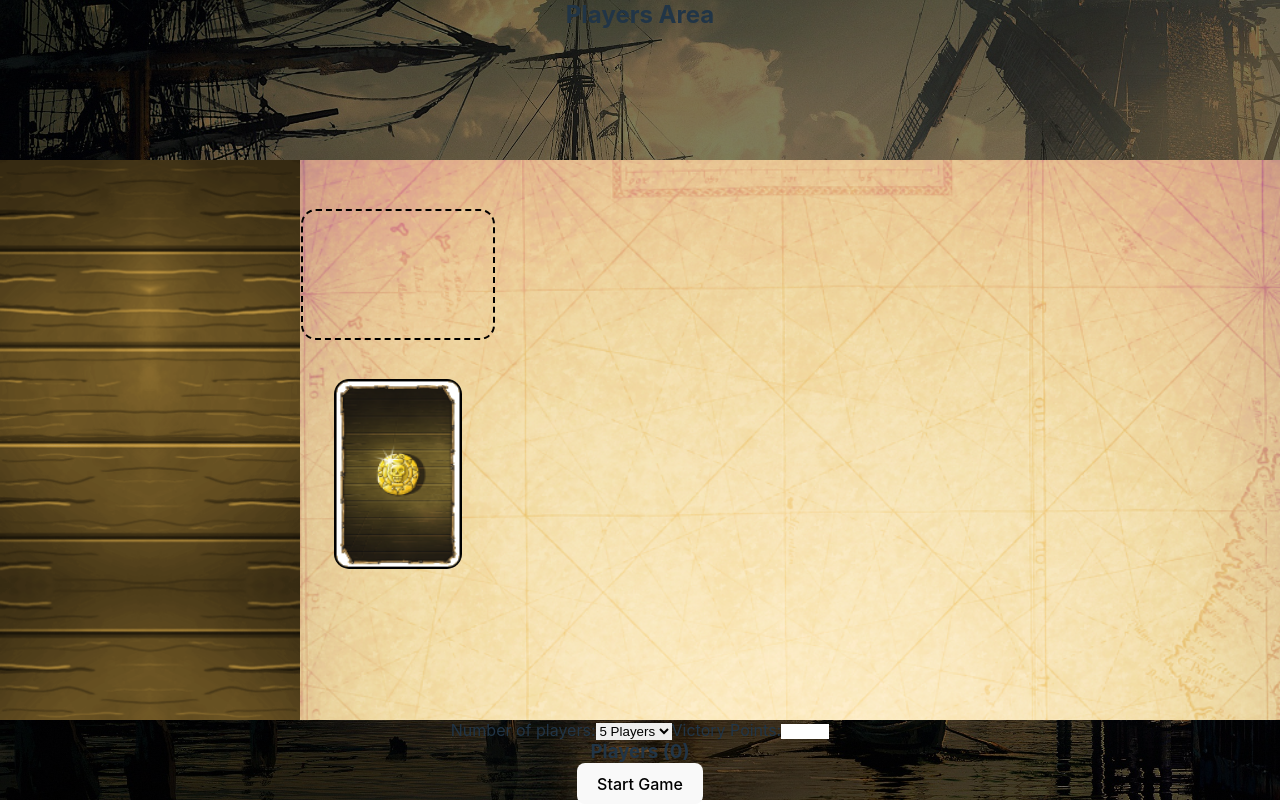
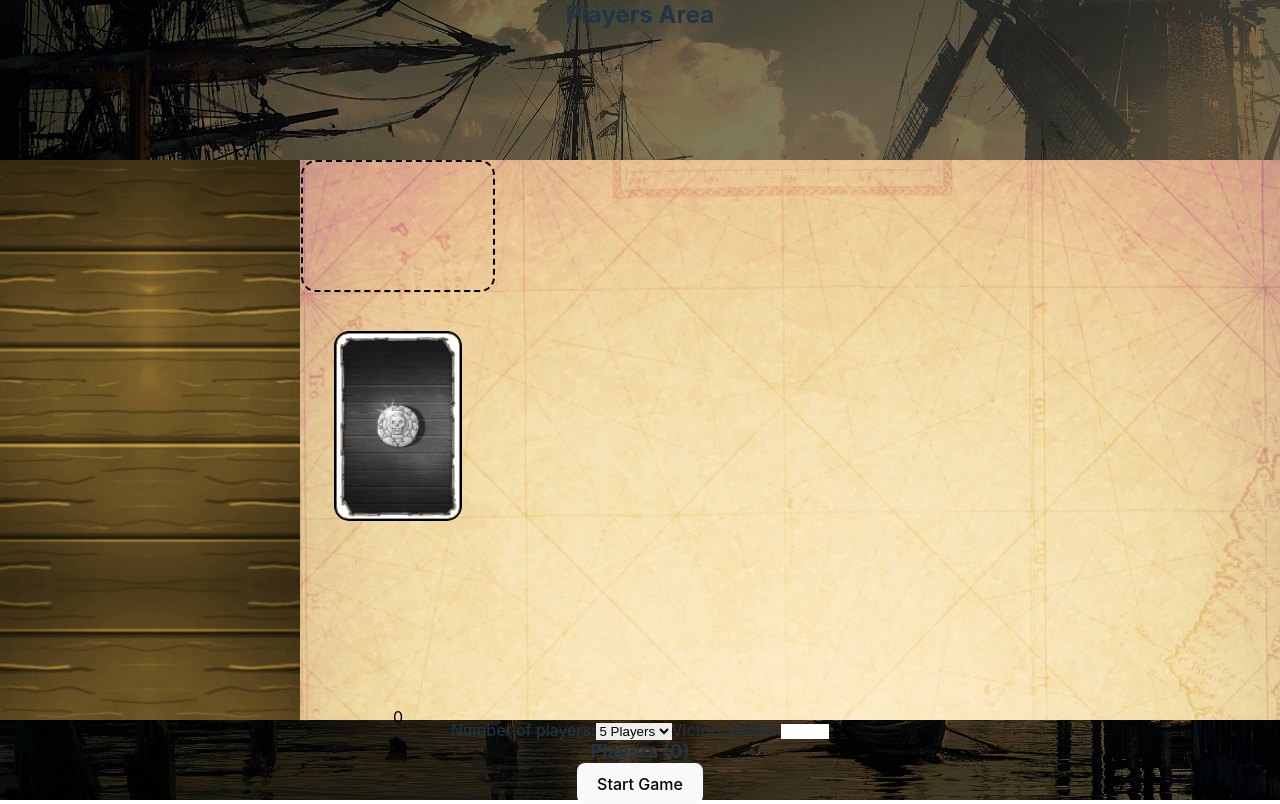
Before and after one commit to DMNklv/PortRoyalReact, a React (Vite) app in the folder client/: page /game in a window 1280 px wide. Built offline with nearby package versions, Linux system fonts and the light colour scheme.

Commit message:
Some deck tooltip logic and styling

```diff
--- a/client/src/components/Deck.jsx
+++ b/client/src/components/Deck.jsx
@@ -1,5 +1,5 @@
 import cardBack from '../assets/general/cardback.png'
-import React, { useEffect } from 'react';
+import React, { useState, useEffect, useRef } from 'react';
 import { useDispatch, useSelector } from 'react-redux';
 import { drawCardToHarbor, setGamePhase } from '../store/slices/gameSlice';
 import { GAME_PHASES } from '../store/slices/gameSlice';
@@ -22,6 +22,23 @@ export function Deck() {
     //     console.log('Deck state updated:', gameState.deck);
     // }, [gameState.deck]);
 
+    const [isNoDraw, setIsNoDraw] = useState(gameState.phase !== GAME_PHASES.DISCOVERY);
+
+    // Tooltip state
+    const [deckToolTipContent, setDeckToolTipContent] = useState('');
+    const [showTooltip, setShowTooltip] = useState(false);
+    const hoverTimer = useRef(null);
+
+    useEffect(() => {
+        console.log('Game phase changed:', gameState.phase);
+        setIsNoDraw(gameState.phase !== GAME_PHASES.DISCOVERY);
+        if (gameState.phase === GAME_PHASES.DISCOVERY) {
+            setDeckToolTipContent('Click to draw a card to the harbor.');
+        } else {
+            setDeckToolTipContent('Cannot draw a card outside of the DISCOVERY phase.');
+        }
+    }, [gameState.phase]);
+
     const handleDrawToHarbor = () => {
         if (gameState.deck.length === 0) {
             console.warn('Deck is empty, cannot draw a card.');
@@ -35,19 +52,38 @@ export function Deck() {
 
 
         }
-    }
+    };
+
+    const handleDeckMouseEnter = () => {
+        if (isNoDraw) {
+            hoverTimer.current = setTimeout(() => setShowTooltip(true), 500);
+        }
+    };
+
+    const handleDeckMouseLeave = () => {
+        clearTimeout(hoverTimer.current);
+        setShowTooltip(false);
+    };
 
     return (
         <>
             <div id="deckWrapper">
-                {gameState.discardPile.length == 0 ? (
+                {gameState.discardPile.length === 0 ? (
                     <div className='discardPile discardPileOutline'>
                     </div>
                 ) : (
                     <img src={cardBack} alt="" className="discardPile cardSideways card" />
                 )}
                 <div className="deckCards">
-                    <img src={cardBack} alt="" className="deck card" onClick={() => {handleDrawToHarbor()}} />
+                    <div>
+                        <img src={cardBack} alt="" className={`deck card${isNoDraw ? ' noDraw' : ''}`} onClick={handleDrawToHarbor} onMouseEnter={handleDeckMouseEnter} onMouseLeave={handleDeckMouseLeave} />
+                        <div className={`deckTooltip${showTooltip && isNoDraw ? ' show' : ''}`}>
+                            <p>{deckToolTipContent}</p>
+                        </div>
+                    </div>
+                    <div className="deckCount">
+                        <p>{gameState.deck.length}</p>
+                    </div>
                 </div>
             </div>
         </>
--- a/client/src/components/Expeditions.jsx
+++ b/client/src/components/Expeditions.jsx
@@ -21,16 +21,16 @@ export function Expeditions() {
 }
 
 function ExpeditionCard({ expedition }) {
-    const [showDetails, setShowDetails] = useState(false);
+    const [showDescription, setShowDescription] = useState(false);
     const timerRef = useRef(null);
 
     const handleMouseEnter = () => {
-        timerRef.current = setTimeout(() => setShowDetails(true), 500);
+        timerRef.current = setTimeout(() => setShowDescription(true), 500);
     };
 
     const handleMouseLeave = () => {
         clearTimeout(timerRef.current);
-        setShowDetails(false);
+        setShowDescription(false);
     };
 
     return (
@@ -40,7 +40,7 @@ function ExpeditionCard({ expedition }) {
             onMouseLeave={handleMouseLeave}
         >
             <img src={expedition.cardUrl} alt={expedition.name} />
-            <div className={`cardDetails${showDetails ? ' show' : ''}`}>
+            <div className={`cardDescription${showDescription ? ' show' : ''}`}>
                 <p>{expedition.desc}</p>
             </div>
         </div>
--- a/client/src/components/Persons.jsx
+++ b/client/src/components/Persons.jsx
@@ -18,16 +18,16 @@ export function Persons() {
 }
 
 function PersonCard({ person }) {
-    const [showDetails, setShowDetails] = useState(false);
+    const [showDescription, setShowDescription] = useState(false);
     const timerRef = useRef(null);
 
     const handleMouseEnter = () => {
-        timerRef.current = setTimeout(() => setShowDetails(true), 500);
+        timerRef.current = setTimeout(() => setShowDescription(true), 500);
     };
 
     const handleMouseLeave = () => {
         clearTimeout(timerRef.current);
-        setShowDetails(false);
+        setShowDescription(false);
     };
 
     return (
@@ -38,7 +38,7 @@ function PersonCard({ person }) {
         >
             <img src={person.cardUrl} alt={person.name} />
             <div
-                className={`cardDetails${showDetails ? ' show' : ''}`}
+                className={`cardDescription${showDescription ? ' show' : ''}`}
             >
                 {/* <h3>{person.name}</h3> */}
                 <p>{person.desc}</p>
--- a/client/src/components/Ships.jsx
+++ b/client/src/components/Ships.jsx
@@ -29,16 +29,16 @@ export function Ships() {
 }
 
 function ShipCard({ ship }) {
-    const [showDetails, setShowDetails] = useState(false);
+    const [showDescription, setShowDescription] = useState(false);
     const timeRef = useRef(null);
 
     const handleMouseEnter = () => {
-        timeRef.current = setTimeout(() => setShowDetails(true), 500);
+        timeRef.current = setTimeout(() => setShowDescription(true), 500);
     }
 
     const handleMouseLeave = () => {
         clearTimeout(timeRef.current);
-        setShowDetails(false);
+        setShowDescription(false);
     }
 
     return (
@@ -49,7 +49,7 @@ function ShipCard({ ship }) {
         >
             <img src={ship.cardUrl} alt={ship.name} />
             <div
-                className={`cardDetails${showDetails ? ' show' : ''}`}
+                className={`cardDescription${showDescription ? ' show' : ''}`}
             >
                 {/* <h3>{ship.name}</h3> */}
                 <p>{ship.desc}</p>
--- a/client/src/css/GameBoard.css
+++ b/client/src/css/GameBoard.css
@@ -46,6 +46,12 @@
 
 .deck:active {
     box-shadow: 0 0 8px 2px rgb(139, 30, 217);
+}
+
+.deck.noDraw {
+    cursor: not-allowed;
+    -webkit-filter: grayscale(100%); /* Safari 6.0 - 9.0 */
+    filter: grayscale(100%);
 }
 
 .discardPile {
@@ -111,7 +117,7 @@
     width: 100%;
 }
 
-.cardDetails {
+.cardDescription, .deckTooltip {
     position: relative;
     left: 50%;
     translate: -50% 0;
@@ -135,13 +141,13 @@
     user-select: none; /* Standard syntax */
 }
 
-.cardDetails.show {
+.cardDescription.show, .deckTooltip.show {
     scale: 1;
     opacity: 1;
     pointer-events: auto;
 }
 
-.cardDetails.show:hover {
+.cardDescription.show:hover, .deckTooltip.show {
     scale: 1.05;
     background-color: rgba(0, 0, 0, 0.8);
     /* background-color: rgba(255, 255, 255, 0.9); */
```
